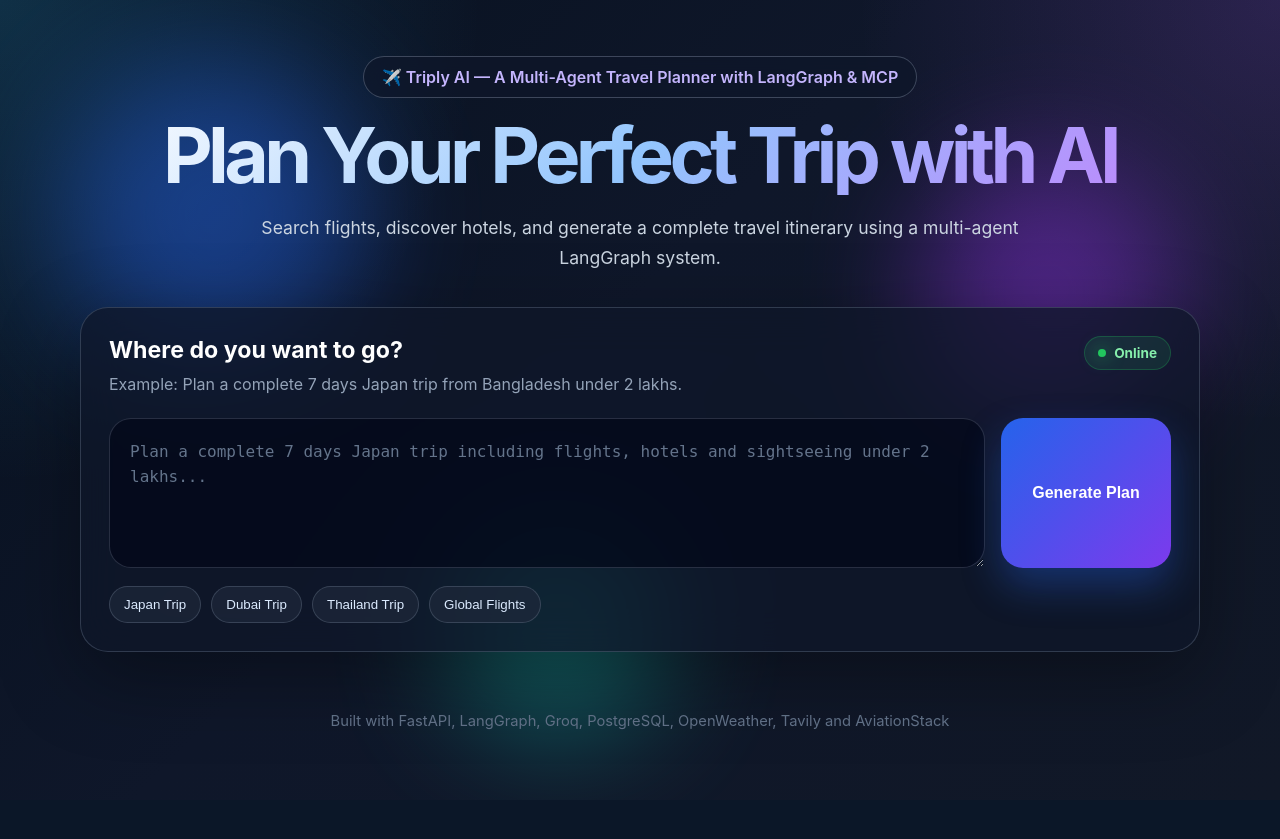
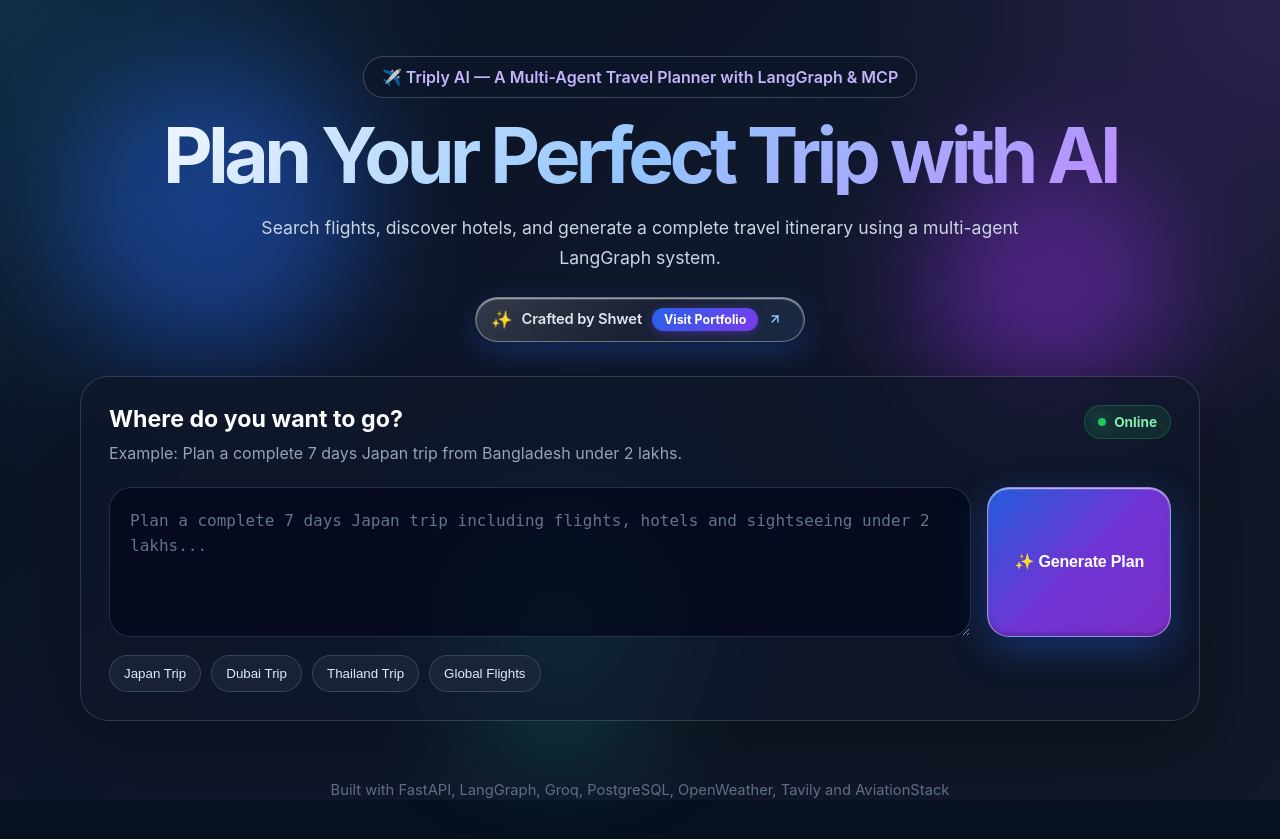
Before and after one commit to ShwetIsHere/Triply-Travel-Agent-LangGraph-MCP, a FastAPI app: page / in a window 1280 px wide. Before the commit the page ends 779 px from the top, so only its background shows below. Run offline with FastAPI, Linux system fonts and the light colour scheme; some libraries are stand-ins or nearby versions.

Commit message:
adjust button and add portfolio button

```diff
--- a/static/style.css
+++ b/static/style.css
@@ -96,6 +96,102 @@ body {
     line-height: 1.7;
 }
 
+.hero-actions {
+    display: flex;
+    justify-content: center;
+    align-items: center;
+    margin-top: 24px;
+}
+
+.glossy-portfolio-btn {
+    position: relative;
+    display: inline-flex;
+    align-items: center;
+    gap: 10px;
+    padding: 10px 22px 10px 16px;
+    border-radius: 999px;
+    text-decoration: none;
+    color: #ffffff;
+    background: linear-gradient(135deg, rgba(255, 255, 255, 0.16) 0%, rgba(255, 255, 255, 0.05) 50%, rgba(96, 165, 250, 0.14) 100%);
+    border: 1px solid rgba(255, 255, 255, 0.35);
+    backdrop-filter: blur(20px);
+    -webkit-backdrop-filter: blur(20px);
+    box-shadow:
+        inset 0 1px 1.5px rgba(255, 255, 255, 0.7),
+        0 10px 30px rgba(37, 99, 235, 0.3),
+        0 2px 6px rgba(0, 0, 0, 0.4);
+    transition: all 0.3s cubic-bezier(0.16, 1, 0.3, 1);
+    overflow: hidden;
+    cursor: pointer;
+}
+
+.glossy-portfolio-btn::before {
+    content: "";
+    position: absolute;
+    top: 0;
+    left: -100%;
+    width: 60%;
+    height: 100%;
+    background: linear-gradient(90deg, transparent, rgba(255, 255, 255, 0.45), transparent);
+    transform: skewX(-25deg);
+    transition: left 0.75s ease;
+}
+
+.glossy-portfolio-btn:hover {
+    transform: translateY(-2px);
+    border-color: rgba(255, 255, 255, 0.65);
+    background: linear-gradient(135deg, rgba(255, 255, 255, 0.24) 0%, rgba(255, 255, 255, 0.08) 50%, rgba(168, 85, 247, 0.22) 100%);
+    box-shadow:
+        inset 0 1px 2px rgba(255, 255, 255, 0.95),
+        0 14px 42px rgba(147, 51, 234, 0.45),
+        0 0 24px rgba(56, 189, 248, 0.35);
+}
+
+.glossy-portfolio-btn:hover::before {
+    left: 140%;
+}
+
+.glossy-sparkle {
+    font-size: 1rem;
+    animation: sparkleSpin 3s ease-in-out infinite;
+}
+
+@keyframes sparkleSpin {
+    0%, 100% {
+        transform: scale(1) rotate(0deg);
+    }
+    50% {
+        transform: scale(1.2) rotate(15deg);
+    }
+}
+
+.glossy-btn-text {
+    font-size: 0.92rem;
+    font-weight: 600;
+    color: #e2e8f0;
+    letter-spacing: -0.01em;
+}
+
+.glossy-btn-pill {
+    background: linear-gradient(135deg, #2563eb, #7c3aed);
+    color: #ffffff;
+    font-size: 0.78rem;
+    font-weight: 700;
+    padding: 4px 12px;
+    border-radius: 999px;
+    box-shadow: 0 2px 8px rgba(124, 58, 237, 0.4);
+}
+
+.glossy-btn-arrow {
+    color: #93c5fd;
+    transition: transform 0.25s ease, color 0.25s ease;
+}
+
+.glossy-portfolio-btn:hover .glossy-btn-arrow {
+    transform: translate(2px, -2px);
+    color: #ffffff;
+}
+
 .planner-card,
 .result-section {
     background: rgba(15, 23, 42, 0.76);
@@ -184,28 +280,72 @@ textarea::placeholder {
 }
 
 #sendBtn {
-    min-width: 170px;
-    border: none;
+    position: relative;
+    min-width: 175px;
+    border: 1px solid rgba(255, 255, 255, 0.38);
     border-radius: 22px;
-    padding: 0 24px;
-    background: linear-gradient(135deg, #2563eb, #7c3aed);
+    padding: 0 26px;
+    background: linear-gradient(135deg, rgba(37, 99, 235, 0.92) 0%, rgba(124, 58, 237, 0.88) 50%, rgba(147, 51, 234, 0.82) 100%);
     color: #ffffff;
     font-weight: 800;
     font-size: 1rem;
+    letter-spacing: -0.01em;
     cursor: pointer;
-    box-shadow: 0 18px 38px rgba(37, 99, 235, 0.35);
-    transition: 0.25s ease;
+    backdrop-filter: blur(20px);
+    -webkit-backdrop-filter: blur(20px);
+    box-shadow:
+        inset 0 1px 1.5px rgba(255, 255, 255, 0.75),
+        inset 0 -2px 4px rgba(0, 0, 0, 0.25),
+        0 12px 36px rgba(37, 99, 235, 0.38),
+        0 4px 12px rgba(0, 0, 0, 0.25);
+    transition: all 0.3s cubic-bezier(0.16, 1, 0.3, 1);
+    overflow: hidden;
+    display: inline-flex;
+    align-items: center;
+    justify-content: center;
+    gap: 10px;
 }
 
-#sendBtn:hover {
+#sendBtn::before {
+    content: "";
+    position: absolute;
+    top: 0;
+    left: -100%;
+    width: 60%;
+    height: 100%;
+    background: linear-gradient(90deg, transparent, rgba(255, 255, 255, 0.45), transparent);
+    transform: skewX(-25deg);
+    transition: left 0.75s ease;
+    pointer-events: none;
+}
+
+#sendBtn:hover:not(:disabled) {
     transform: translateY(-2px);
-    box-shadow: 0 22px 50px rgba(124, 58, 237, 0.4);
+    border-color: rgba(255, 255, 255, 0.65);
+    background: linear-gradient(135deg, rgba(37, 99, 235, 0.98) 0%, rgba(124, 58, 237, 0.94) 50%, rgba(168, 85, 247, 0.9) 100%);
+    box-shadow:
+        inset 0 1px 2px rgba(255, 255, 255, 0.95),
+        inset 0 -2px 4px rgba(0, 0, 0, 0.2),
+        0 16px 48px rgba(124, 58, 237, 0.48),
+        0 0 24px rgba(56, 189, 248, 0.35);
+}
+
+#sendBtn:hover:not(:disabled)::before {
+    left: 140%;
+}
+
+#sendBtn:active:not(:disabled) {
+    transform: translateY(1px);
+    box-shadow:
+        inset 0 1px 1px rgba(255, 255, 255, 0.5),
+        0 6px 20px rgba(37, 99, 235, 0.3);
 }
 
 #sendBtn:disabled {
-    opacity: 0.6;
+    opacity: 0.65;
     cursor: not-allowed;
     transform: none;
+    box-shadow: none;
 }
 
 .quick-prompts {
--- a/templates/index.html
+++ b/templates/index.html
@@ -7,7 +7,7 @@
 
     <title>Triply AI</title>
 
-    <link rel="stylesheet" href="/static/style.css?v=2.2">
+    <link rel="stylesheet" href="/static/style.css?v=2.4">
 </head>
 
 <body>
@@ -32,6 +32,18 @@
             <p>
                 Search flights, discover hotels, and generate a complete travel itinerary using a multi-agent LangGraph system.
             </p>
+
+            <div class="hero-actions">
+                <a href="https://www.heyshwet.me/" target="_blank" rel="noopener noreferrer" class="glossy-portfolio-btn">
+                    <span class="glossy-sparkle">✨</span>
+                    <span class="glossy-btn-text">Crafted by Shwet</span>
+                    <span class="glossy-btn-pill">Visit Portfolio</span>
+                    <svg class="glossy-btn-arrow" width="14" height="14" viewBox="0 0 24 24" fill="none" stroke="currentColor" stroke-width="2.5" stroke-linecap="round" stroke-linejoin="round">
+                        <line x1="7" y1="17" x2="17" y2="7"></line>
+                        <polyline points="7 7 17 7 17 17"></polyline>
+                    </svg>
+                </a>
+            </div>
         </section>
 
         <section class="planner-card">
@@ -57,7 +69,7 @@
                 ></textarea>
 
                 <button id="sendBtn" onclick="sendMessage()">
-                    <span id="btnText">Generate Plan</span>
+                    <span id="btnText">✨ Generate Plan</span>
                     <span id="btnLoader" class="loader hidden"></span>
                 </button>
             </div>
@@ -99,8 +111,10 @@
             </div>
 
             <div class="stepper-wrapper">
-                <div class="stepper-track-bg"></div>
-                <div id="stepperTrackFill" class="stepper-track-fill"></div>
+                <div class="stepper-track-container">
+                    <div class="stepper-track-bg"></div>
+                    <div id="stepperTrackFill" class="stepper-track-fill"></div>
+                </div>
 
                 <div class="stepper-steps">
                     <!-- Step 1: Flights -->
@@ -242,7 +256,7 @@
     <script src="https://cdnjs.cloudflare.com/ajax/libs/html2pdf.js/0.10.1/html2pdf.bundle.min.js"></script>
 
     <!-- Your Custom JS -->
-    <script src="/static/script.js?v=2.2"></script>
+    <script src="/static/script.js?v=2.4"></script>
 
 </body>
 </html>
```
Also changed, not shown: other parts of static/style.css (+19 -11 lines).
